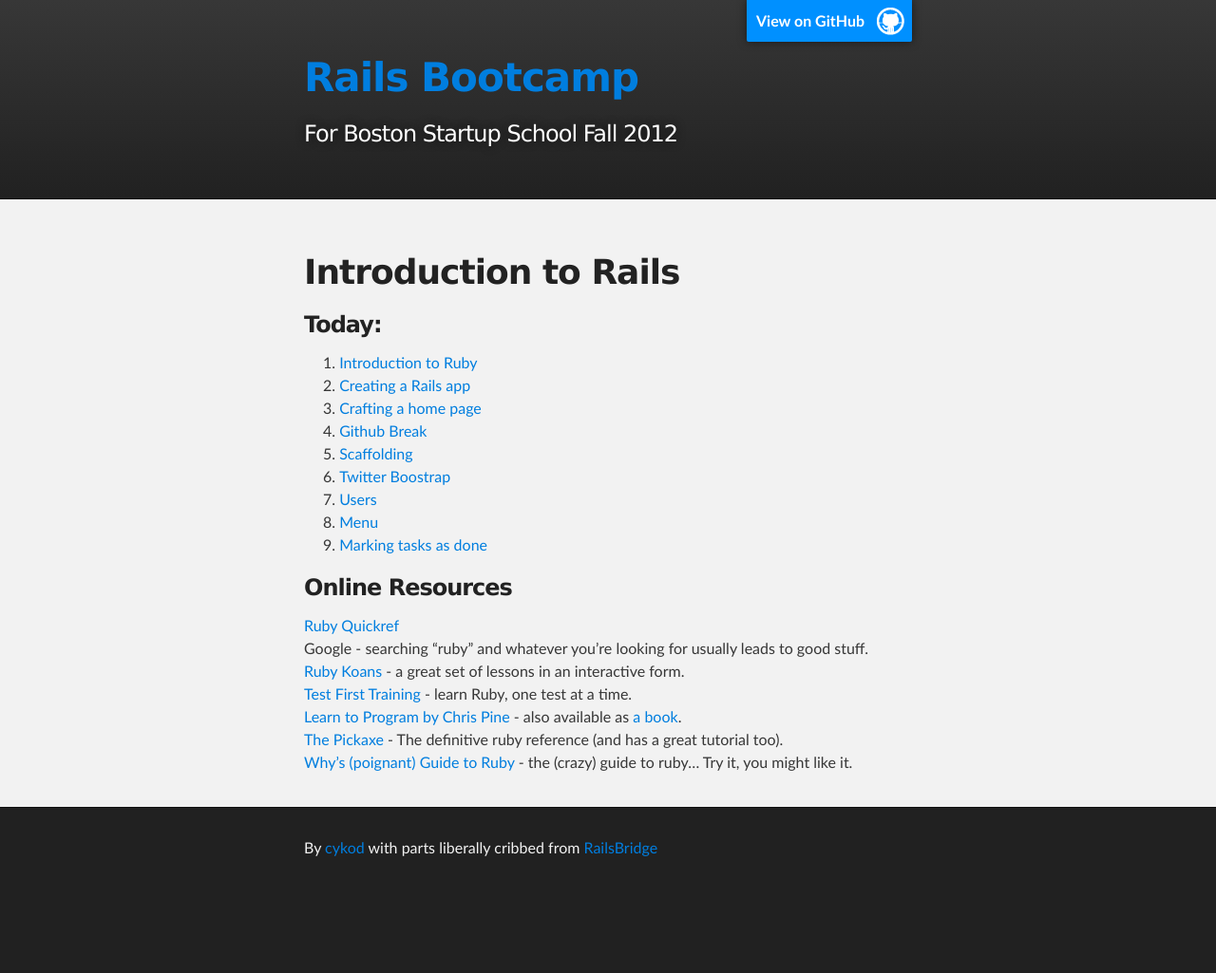
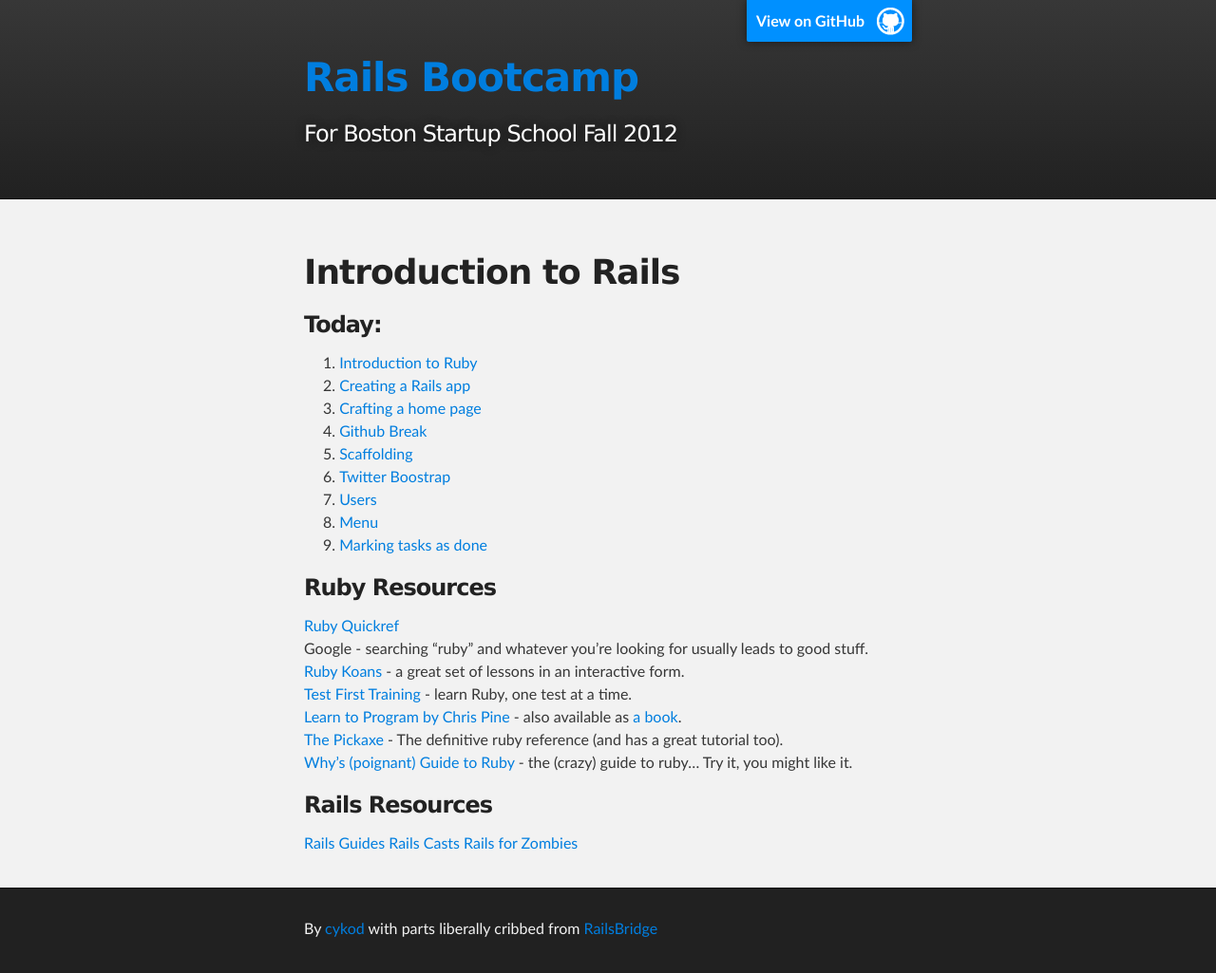
Before and after one commit to cykod/ToDoZer, a Jekyll site: the page built from index.md, in a window 1280 px wide. Shown: the whole page at 95% size. Built offline with Jekyll 4.4.1, drawn with Linux system fonts in a browser that asks for light colours; nearby versions of some CDN libraries; before the commit the page ends 940 px from its top, so only the background shows below that.

Commit message:
Resources

```diff
--- a/index.md
+++ b/index.md
@@ -18,7 +18,7 @@ title: ToDoZer
 9. [Marking tasks as done](done.html)
 
 
-### Online Resources
+### Ruby Resources
 
 [Ruby Quickref](http://www.zenspider.com/Languages/Ruby/QuickRef.html)
 Google - searching "ruby" and whatever you're looking for usually leads to good stuff.
@@ -27,3 +27,10 @@ Google - searching "ruby" and whatever you're looking for usually leads to good
 [Learn to Program by Chris Pine](http://pine.fm/LearnToProgram) - also available as [a book](http://pragprog.com/book/ltp2/learn-to-program).
 [The Pickaxe](http://pragprog.com/book/ruby3/programming-ruby-1-9) - The definitive ruby reference (and has a great tutorial too).
 [Why's (poignant) Guide to Ruby](http://www.scribd.com/doc/8545174/whys-Poignant-Guide-to-Ruby) - the (crazy) guide to ruby... Try it, you might like it.
+
+
+### Rails Resources
+
+[Rails Guides](http://guides.rubyonrails.org/)
+[Rails Casts](http://railscasts.com/)
+[Rails for Zombies](http://www.codeschool.com/courses/rails-for-zombies-redux)
```
